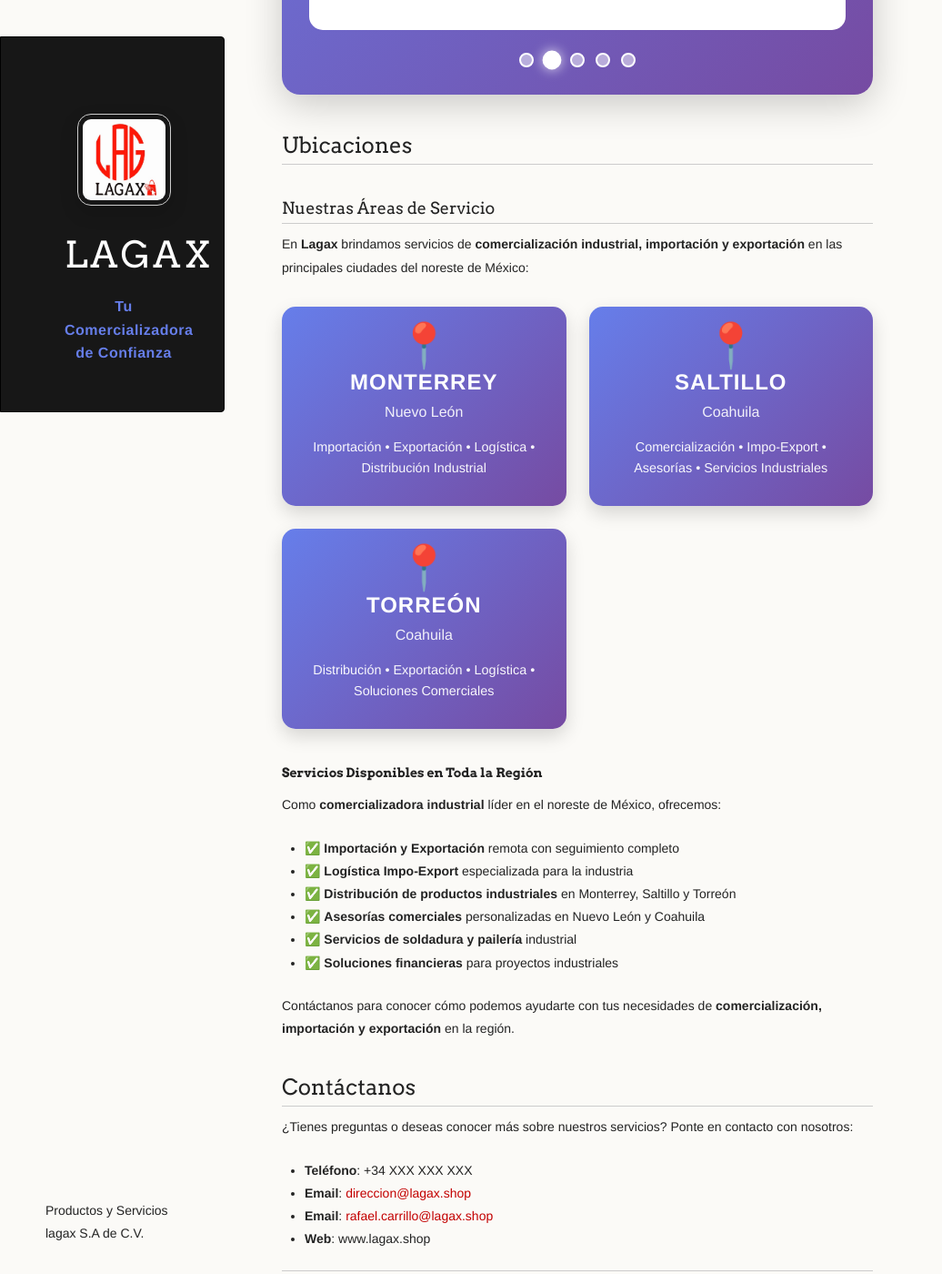
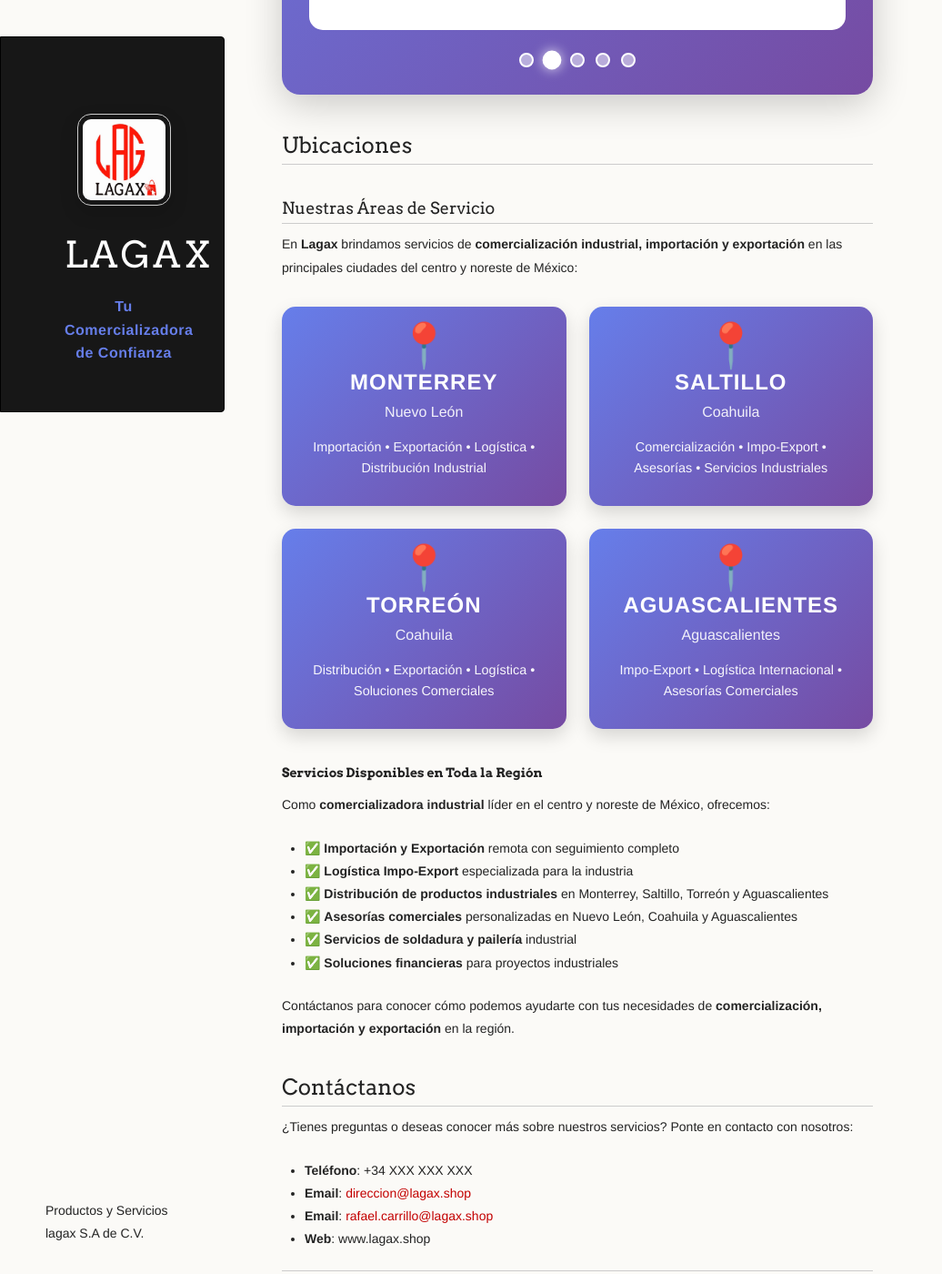
Before and after one commit to gasglz18/lagax, a Jekyll site: the page built from index.md, in a window 1280 px wide and 1400 px high, scrolled down 3179 px. Shown: the whole window at 91% size, without its empty margins (0-1036 px from the left). Built offline with Jekyll 4.4.1, drawn with Linux system fonts in a browser that asks for light colours.

Commit message:
Agregar Aguascalientes como ubicación adicional con servicios de impo-export

```diff
--- a/_config.yml
+++ b/_config.yml
@@ -1,5 +1,5 @@
 title: LAGAX
-description: "Comercializadora industrial en Monterrey, Saltillo y Torreón. Soluciones comerciales urgentes: importación, exportación, logística Impo-Export, distribución de productos industriales, asesorías comerciales y servicios especializados en Coahuila y Nuevo León."
+description: "Comercializadora industrial en Monterrey, Saltillo, Torreón y Aguascalientes. Soluciones comerciales urgentes: importación, exportación, logística Impo-Export, distribución de productos industriales, asesorías comerciales y servicios especializados en Coahuila, Nuevo León y Aguascalientes."
 url: "https://www.lagax.shop"
 baseurl: ""
 remote_theme: pages-themes/dinky@v0.2.0
--- a/_includes/head-custom.html
+++ b/_includes/head-custom.html
@@ -7,12 +7,14 @@
 <!-- link rel="shortcut icon" type="image/x-icon" href="{{ '/favicon.ico' | relative_url }}" -->
 
 <!-- SEO Meta Tags -->
-<meta name="keywords" content="comercializadora Monterrey, comercializadora Saltillo, comercializadora Torreón, comercializadora industrial, comercial Coahuila, importación Saltillo, exportación Torreón, impo export Coahuila, logística industrial, distribución productos industriales, asesoría comercial Nuevo León, servicios importación México, soldadura pailería, soluciones industriales, soluciones comerciales, urgencias industriales, comercializadora urgencias, proveedor industrial Saltillo">
+<meta name="keywords" content="comercializadora Monterrey, comercializadora Saltillo, comercializadora Torreón, comercializadora Aguascalientes, comercializadora industrial, comercial Coahuila, importación Saltillo, exportación Torreón, impo export Aguascalientes, impo export Coahuila, logística industrial, distribución productos industriales, asesoría comercial Nuevo León, servicios importación México, soldadura pailería, soluciones industriales, soluciones comerciales, urgencias industriales, comercializadora urgencias, proveedor industrial Saltillo">
 <meta name="geo.region" content="MX-NL">
 <meta name="geo.region" content="MX-CO">
+<meta name="geo.region" content="MX-AG">
 <meta name="geo.placename" content="Monterrey">
 <meta name="geo.placename" content="Saltillo">
 <meta name="geo.placename" content="Torreón">
+<meta name="geo.placename" content="Aguascalientes">
 <meta name="author" content="Productos y Servicios Lagax">
 <meta name="robots" content="index, follow">
 <meta property="og:type" content="website">
@@ -56,6 +58,14 @@
       "containedInPlace": {
         "@type": "State",
         "name": "Coahuila"
+      }
+    },
+    {
+      "@type": "City",
+      "name": "Aguascalientes",
+      "containedInPlace": {
+        "@type": "State",
+        "name": "Aguascalientes"
       }
     }
   ],
--- a/index.md
+++ b/index.md
@@ -536,7 +536,7 @@ startAutoplay();
 
 ### Nuestras Áreas de Servicio
 
-En **Lagax** brindamos servicios de **comercialización industrial, importación y exportación** en las principales ciudades del noreste de México:
+En **Lagax** brindamos servicios de **comercialización industrial, importación y exportación** en las principales ciudades del centro y noreste de México:
 
 <style>
 .ubicaciones-grid {
@@ -616,16 +616,23 @@ En **Lagax** brindamos servicios de **comercialización industrial, importación
     <div class="ubicacion-estado">Coahuila</div>
     <div class="ubicacion-servicios">Distribución • Exportación • Logística • Soluciones Comerciales</div>
   </div>
+
+  <div class="ubicacion-card">
+    <span class="ubicacion-icon">📍</span>
+    <div class="ubicacion-ciudad">Aguascalientes</div>
+    <div class="ubicacion-estado">Aguascalientes</div>
+    <div class="ubicacion-servicios">Impo-Export • Logística Internacional • Asesorías Comerciales</div>
+  </div>
 </div>
 
 #### Servicios Disponibles en Toda la Región
 
-Como **comercializadora industrial** líder en el noreste de México, ofrecemos:
+Como **comercializadora industrial** líder en el centro y noreste de México, ofrecemos:
 
 - ✅ **Importación y Exportación** remota con seguimiento completo
 - ✅ **Logística Impo-Export** especializada para la industria
-- ✅ **Distribución de productos industriales** en Monterrey, Saltillo y Torreón
-- ✅ **Asesorías comerciales** personalizadas en Nuevo León y Coahuila
+- ✅ **Distribución de productos industriales** en Monterrey, Saltillo, Torreón y Aguascalientes
+- ✅ **Asesorías comerciales** personalizadas en Nuevo León, Coahuila y Aguascalientes
 - ✅ **Servicios de soldadura y pailería** industrial
 - ✅ **Soluciones financieras** para proyectos industriales
 
```
